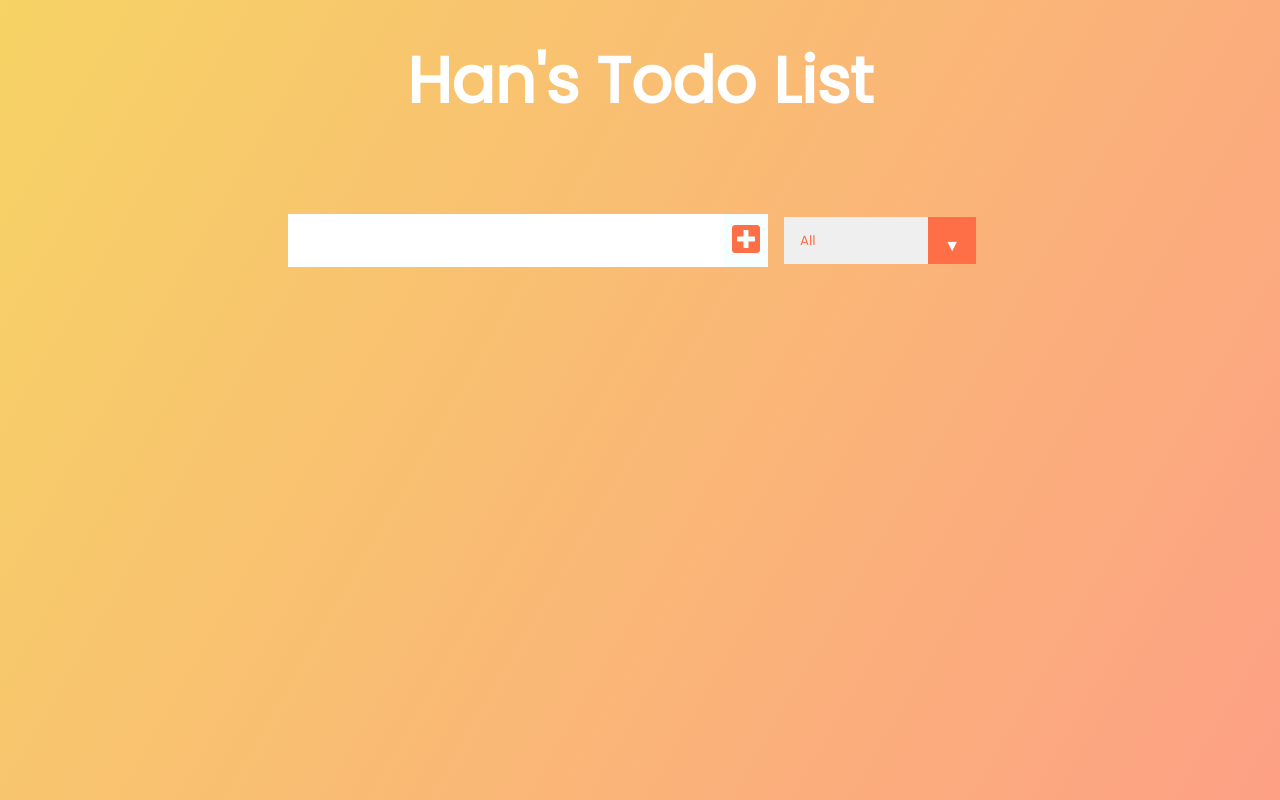
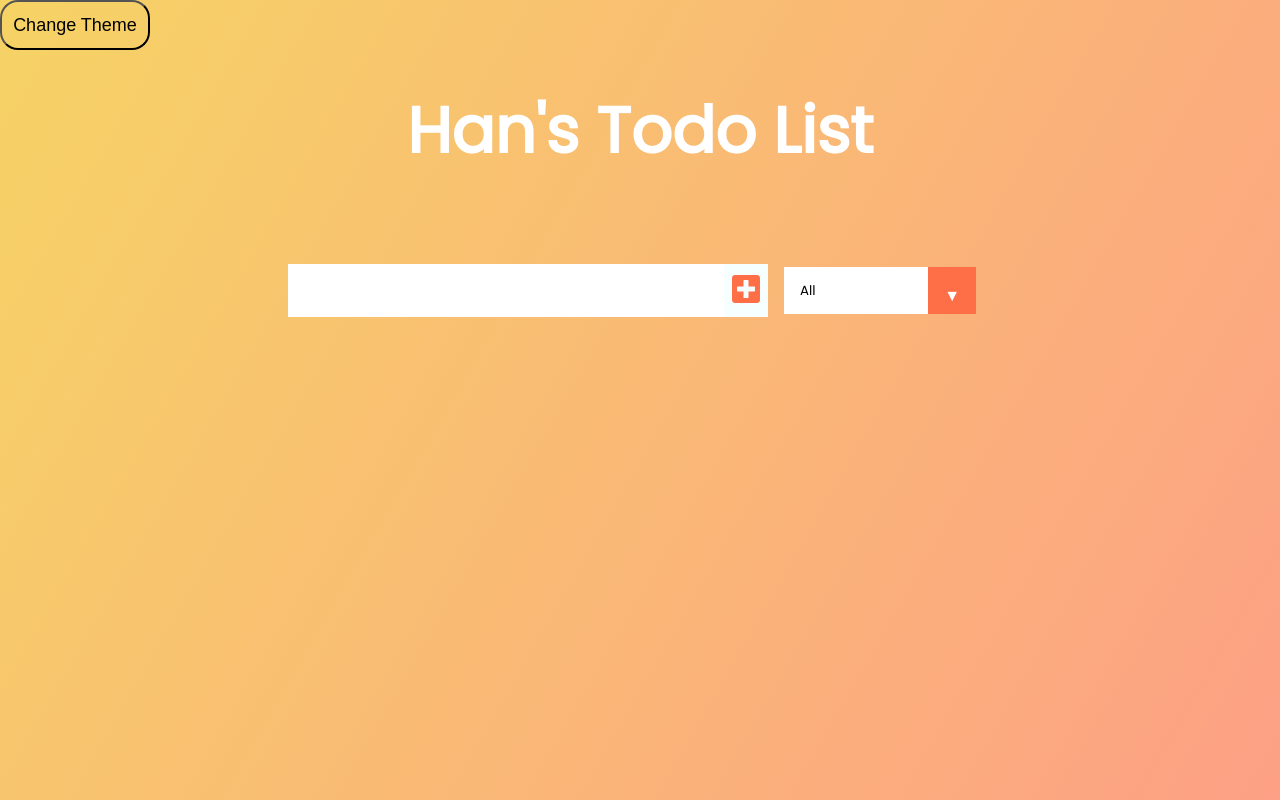
Before and after one commit to HanzeZ/todolist, a React (Create React App) app: page / in a window 1280 px wide. Built offline with nearby package versions, Linux system fonts and the light colour scheme.

Commit message:
added theme

```diff
--- a/src/App.css
+++ b/src/App.css
@@ -9,10 +9,20 @@ body {
   font-family: "Poppins", sans-serif;
   min-height: 100vh;
 }
+
+.themebutton{
+  border-radius: 1em;
+  height: 50px;
+  width: 150px;
+  font-size: large;
+  background-color: transparent;
+}
 header {
   font-size: 2rem;
 }
-
+header h1{
+  color:black;
+}
 header,
 form {
   min-height: 20vh;
--- a/src/App.js
+++ b/src/App.js
@@ -3,12 +3,21 @@ import React, { useState, useEffect } from 'react';
 import Form from './components/Form';
 import TodoList from './components/TodoList';
 
+
+export const ThemeContext = React.createContext();
+
 function App() {
-
   const [inputText, setInputText] = useState("");
   const [todos, setTodos] = useState([]);
   const [status, setStatus] = useState('all');
   const [filteredTodos, setfilterTodos] = useState([]);
+  const [darkTheme, setDarkTheme] = useState(true);
+
+  const themeStyles = {
+    color: darkTheme ? 'white' : 'black',
+    backgroundColor: darkTheme ? 'black' : 'black',
+  }
+
 
   useEffect(()=>{
     switch(status){
@@ -24,16 +33,24 @@ function App() {
     }
   },[todos,status])
 
+  const toggleTheme = () =>{
+    setDarkTheme(prevDarkTheme => !prevDarkTheme)
+    console.log(darkTheme)
+    document.body.style.backgroundImage = darkTheme ?  'linear-gradient(120deg, white 0%, #fda085 100%)': 'linear-gradient(120deg, #f6d365 0%, #fda085 100%)' ;
+  }
 
 
   return (
+    <ThemeContext.Provider value={darkTheme}>
       <div className="App">
+          <button className="themebutton" onClick={toggleTheme}>Change Theme</button>
           <header>
-        <h1>Han's Todo List</h1>
+            <h1 style={{color: themeStyles.color}}>Han's Todo List</h1>
           </header>
           <Form todos={todos} setTodos={setTodos} inputText={inputText} setInputText={setInputText} setStatus={setStatus}/>
           <TodoList setTodos={setTodos} todos={todos} filteredTodos={filteredTodos} />
       </div>
+    </ThemeContext.Provider>
   );
 }
 
--- a/src/components/Form.js
+++ b/src/components/Form.js
@@ -1,7 +1,15 @@
 import React from 'react';
+import { useContext } from 'react/cjs/react.development';
+import { ThemeContext } from '../App';
 
 
 const Form =(props)=>{
+  const darkTheme = useContext(ThemeContext)
+  const themeStyles = {
+    color: darkTheme ? 'black' : 'white',
+    background: darkTheme ? 'white' : 'grey',
+  }
+
   const inputTextHandler = (e) =>{
     props.setInputText(e.target.value)
   };
@@ -18,15 +26,14 @@ const Form =(props)=>{
     props.setStatus(e.target.value)
   }
 
-
   return(
       <form>
-        <input value={props.inputText} onChange={inputTextHandler} type="text" className="todo-input" />
+          <input style={themeStyles} value={props.inputText} onChange={inputTextHandler} type="text" className="todo-input" />
           <button onClick={SubmitTodoHandler} className="todo-button" type="submit">
             <i className="fas fa-plus-square"></i>
           </button>
           <div className="select">
-          <select onChange={statusHandler} name="todos" className="filter-todo">
+            <select style={themeStyles}onChange={statusHandler} name="todos" className="filter-todo">
               <option value="all">All</option>
               <option value="completed">Completed</option>
               <option value="uncompleted">Uncompleted</option>
--- a/src/components/Todo.js
+++ b/src/components/Todo.js
@@ -1,6 +1,11 @@
-import React from 'react';
-
+import React , { useContext } from 'react';
+import { ThemeContext } from '../App';
 const Todo = ({text, todo, todos, setTodos }) => {
+    const darkTheme = useContext(ThemeContext)
+    const themeStyles = {
+      color: darkTheme ? 'black' : 'white',
+      background: darkTheme ? 'white' : 'grey',
+    }
 
     const deleteHandler = () => {
         setTodos(todos.filter((el) => el.id !== todo.id))
@@ -17,7 +22,7 @@ const Todo = ({text, todo, todos, setTodos }) => {
     }
 
     return(
-        <div className="todo">
+        <div style={themeStyles} className="todo">
             <li className={`todo-item ${todo.completed ? "completed" : ""}`}>{text}</li>
             <button onClick={completeHandler} className="complete-btn">
                 <i className="fas fa-check"></i>
```
Lines whose indentation alone changed are shown as unchanged.
